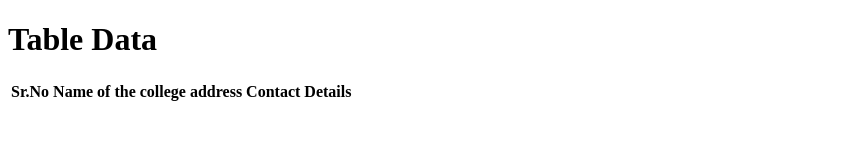
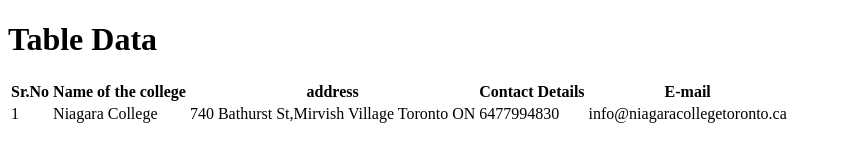
Before and after one commit to KESHAVSHARMA40/KESHAVGITHUB, a plain HTML site: page GITHUabasictable.html in a window 1280 px wide. Shown: the whole page, without its empty margins (0-841 px from the left). Drawn offline with Linux system fonts and the light colour scheme.

Commit message:
ADDED serial number 1

```diff
--- a/GITHUabasictable.html
+++ b/GITHUabasictable.html
@@ -7,12 +7,20 @@
 </head>
 <body>
     <h1>Table Data</h1>
-    <table>
+    <table >
         <tr>
             <th>Sr.No</th>
             <th>Name of the college</th>
             <th>address</th>
             <th>Contact Details</th>
+            <th>E-mail</th>
+        </tr>
+        <tr>
+            <td>1</td>
+            <td>Niagara College </td>
+            <td>740 Bathurst St,Mirvish Village Toronto ON</td>
+            <td>6477994830</td>
+            <td>info@niagaracollegetoronto.ca</td>
         </tr>
     </table>
 </body>
```
